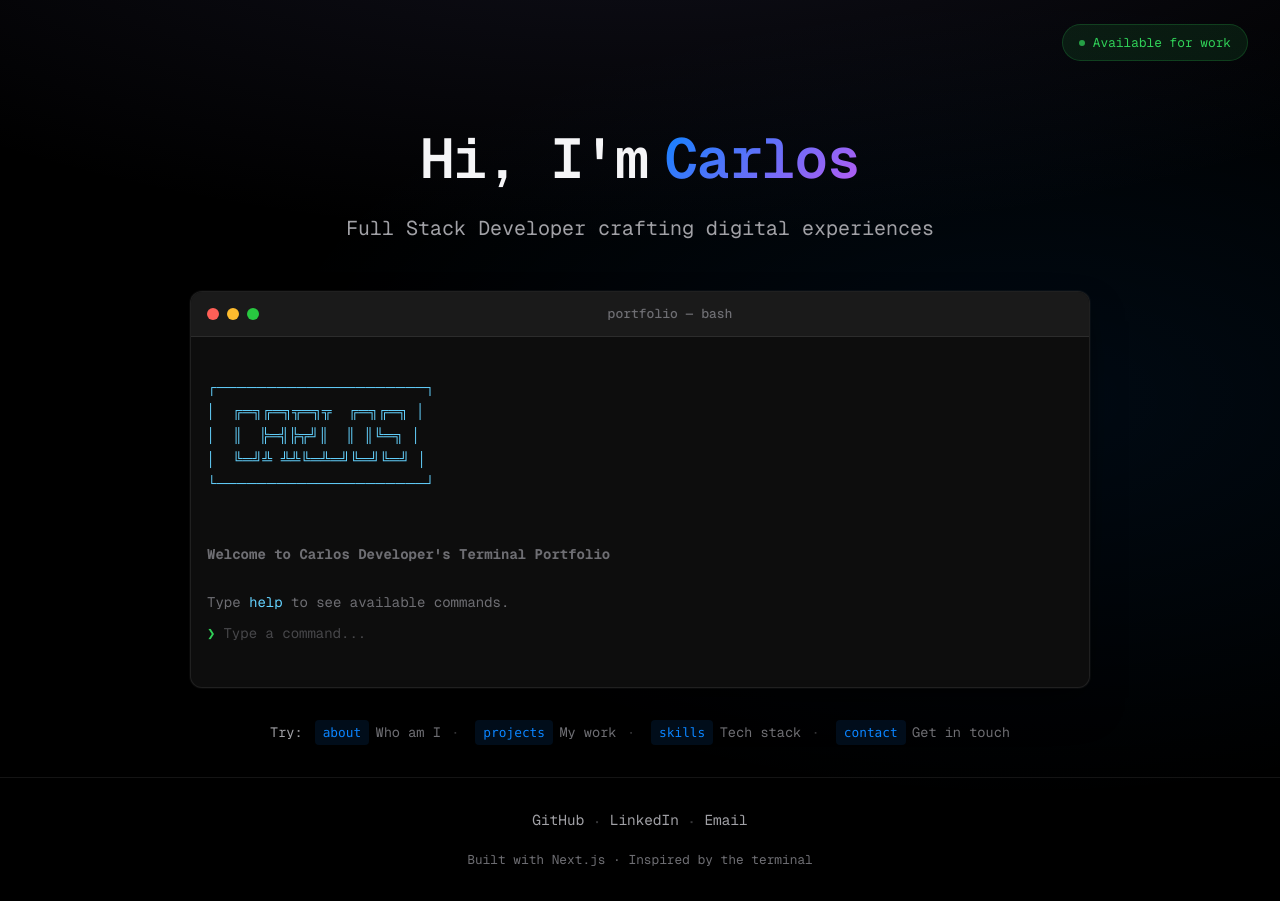
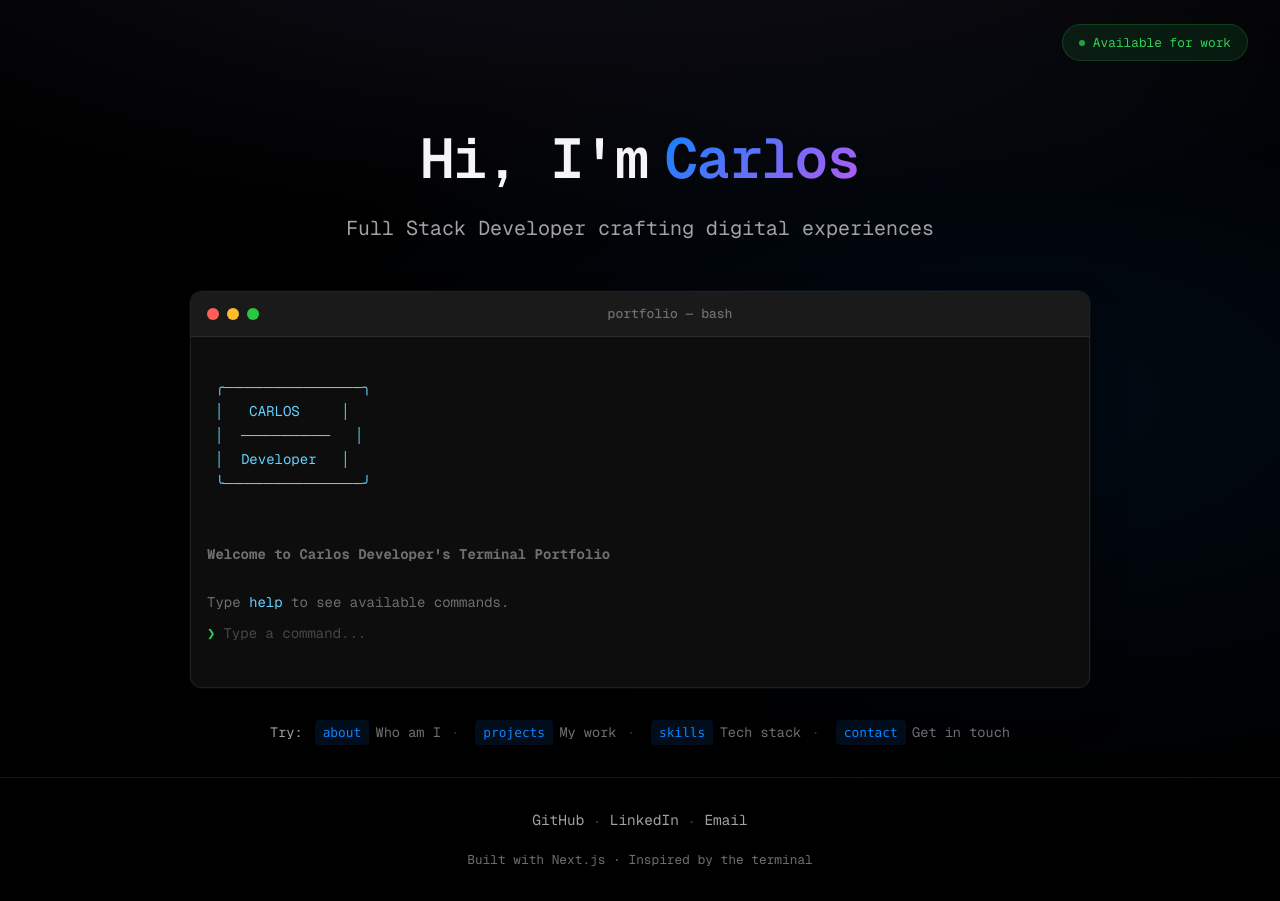
Before and after one commit to jarero321/portafolio, a Next.js app in the folder portfolio-web/: page / in a window 1280 px wide. Built offline with nearby package versions, Linux system fonts and the light colour scheme.

Commit message:
fix(ascii): minimal logo that works on all screens
- Simple box design, only 16 chars wide
- Uses basic ASCII characters
- Clean and professional look

```diff
--- a/portfolio-web/src/data/portfolio.ts
+++ b/portfolio-web/src/data/portfolio.ts
@@ -118,11 +118,11 @@ export const portfolio: PortfolioData = {
 
 export const asciiArt = {
   logo: `
-┌─────────────────────┐
-│  ╔═╗╔═╗╦═╗╦  ╔═╗╔═╗ │
-│  ║  ╠═╣╠╦╝║  ║ ║╚═╗ │
-│  ╚═╝╩ ╩╩╚═╩═╝╚═╝╚═╝ │
-└─────────────────────┘
+ ╭──────────────╮
+ │   CARLOS     │
+ │  ─────────   │
+ │  Developer   │
+ ╰──────────────╯
 `,
   coffee: `
       ( (
```
